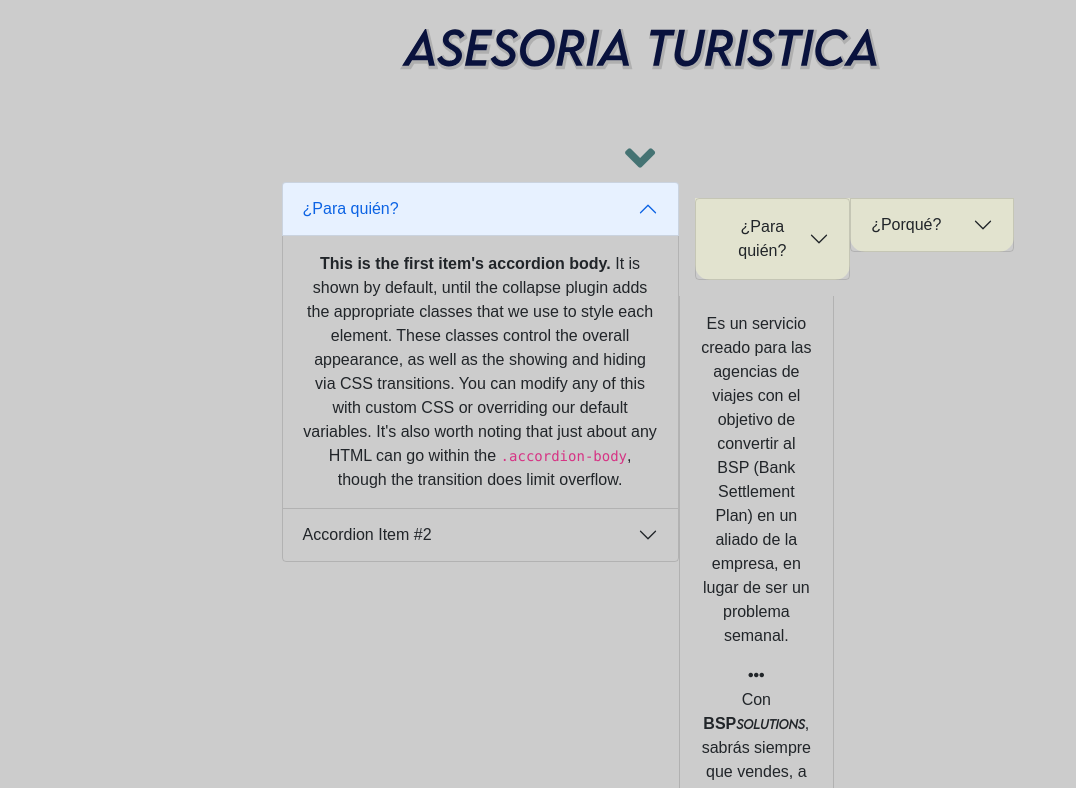
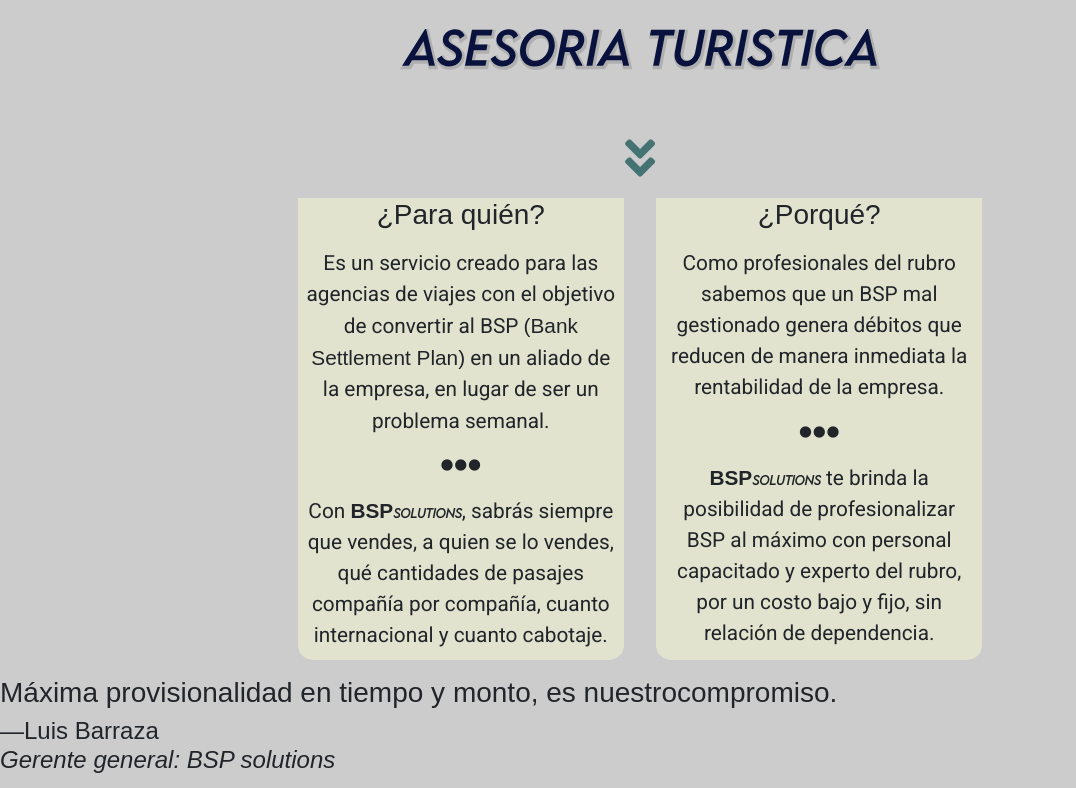
Before and after one commit to JoaPaloBael/bpssolutions, a website: page index.html in a window 1280 px wide. Shown: the part 490-1278 px from the top of the page, without its empty margins (0-1076 px from the left). Drawn offline with nearby package versions, Linux system fonts and the light colour scheme; a web font is replaced by a local one.

Commit message:
index uptodate

```diff
--- a/index.html
+++ b/index.html
@@ -71,131 +71,35 @@
                 alt="Asesoria Turistica">
             <a href="index.html#queEsBSP">
                 <!-- <i id="paraQuien" class="fas fa-chevron-circle-down"></i> -->
-                <i id="queEsBSP" class="fas fa-angle-down"></i>
+                <i id="queEsBSP" class="fas fa-angle-double-down"></i>
             </a>
         </section>
 
         <!-- Que es BSP -->
         <section class="queEsBSP">
             <section class="queEs_textos">
-                <!-- Accordion BS -->
-                <div class="accordion" id="accordionExample">
-                    <div class="accordion-item">
-                        <h2 class="accordion-header queEs_parrafo" id="headingOne">
-                            <button class="accordion-button" type="button" data-bs-toggle="collapse"
-                                data-bs-target="#collapseOne" aria-expanded="true" aria-controls="collapseOne">
-                                ¿Para quién?
-                            </button>
-                        </h2>
-                        <div id="collapseOne" class="accordion-collapse collapse show" aria-labelledby="headingOne"
-                            data-bs-parent="#accordionExample">
-                            <div class="accordion-body">
-                                <strong>This is the first item's accordion body.</strong> It is shown by default, until
-                                the collapse plugin adds the appropriate classes that we use to style each element.
-                                These classes control the overall appearance, as well as the showing and hiding via CSS
-                                transitions. You can modify any of this with custom CSS or overriding our default
-                                variables. It's also worth noting that just about any HTML can go within the
-                                <code>.accordion-body</code>, though the transition does limit overflow.
-                            </div>
-                        </div>
-                    </div>
-                    <div class="accordion-item">
-                        <h2 class="accordion-header" id="headingTwo">
-                            <button class="accordion-button collapsed" type="button" data-bs-toggle="collapse"
-                                data-bs-target="#collapseTwo" aria-expanded="false" aria-controls="collapseTwo">
-                                Accordion Item #2
-                            </button>
-                        </h2>
-                        <div id="collapseTwo" class="accordion-collapse collapse" aria-labelledby="headingTwo"
-                            data-bs-parent="#accordionExample">
-                            <div class="accordion-body">
-                                <p>Es un servicio creado para las agencias de viajes con el objetivo de convertir al
-                                    BSP
-                                    <span>(Bank
-                                        Settlement Plan)</span> en un aliado de la empresa, en lugar de ser un
-                                    problema semanal.
-                                </p>
+                <div class="queEs_parrafo">
+                    <h3>¿Para quién?</h3>
+                    <p>Es un servicio creado para las agencias de viajes con el objetivo de convertir al BSP <span>(Bank
+                            Settlement Plan)</span> en un aliado de la empresa, en lugar de ser un problema semanal.</p>
                     <i class="fas fa-ellipsis-h"></i>
-                                <p>Con <b>BSP<span class="solutions">solutions</span></b>, sabrás siempre que
-                                    vendes, a quien se
-                                    lo
+                    <p>Con <b>BSP<span class="solutions">solutions</span></b>, sabrás siempre que vendes, a quien se lo
                         vendes, qué
                         cantidades de pasajes compañía por
                         compañía, cuanto internacional y cuanto cabotaje.</p>
                 </div>
-                        </div>
-                    </div>
-                </div>
-
-
-
-
-
-
-
-
-                <!-- Accordion BS -->
-                <div class="accordion" id="accordionExample">
-                    <!-- Para quien -->
-                    <div class="accordion-item">
-                        <div class="queEs_parrafo accordion-header" id="headingOne">
-                            <button class="accordion-button collapsed" type="button" data-bs-toggle="collapse"
-                                data-bs-target="#flush-collapseOne" aria-expanded="false"
-                                aria-controls="flush-collapseOne">
-                                ¿Para quién?
-                            </button>
-                        </div>
-                        <div id="collapseOne" class="accordion-collapse collapse show" aria-labelledby="headingOne"
-                            data-bs-parent="#accordionExample">
-                            <div class="accordion-body">
-                                <p>Es un servicio creado para las agencias de viajes con el objetivo de convertir al
-                                    BSP
-                                    <span>(Bank
-                                        Settlement Plan)</span> en un aliado de la empresa, en lugar de ser un
-                                    problema semanal.
-                                </p>
-                                <i class="fas fa-ellipsis-h"></i>
-                                <p>Con <b>BSP<span class="solutions">solutions</span></b>, sabrás siempre que
-                                    vendes, a quien se
-                                    lo
-                                    vendes, qué
-                                    cantidades de pasajes compañía por
-                                    compañía, cuanto internacional y cuanto cabotaje.</p>
-                            </div>
-                        </div>
-                    </div>
-                </div>
-                <!-- Porqué -->
-                <div class="accordion-item">
                 <div class="queEs_parrafo">
-                        <h3 id="headingTwo">
-                            <button class="accordion-button collapsed" type="button" data-bs-toggle="collapse"
-                                data-bs-target="#flush-collapseOne" aria-expanded="false"
-                                aria-controls="flush-collapseOne">
-                                ¿Porqué?
-                            </button>
-                        </h3>
-                        <div id="collapseTwo" class="accordion-collapse collapse" aria-labelledby="flush-headingOne"
-                            data-bs-parent="#accordionFlushExample">
-                            <div class="accordion-body">
-                                <p>Como profesionales del rubro sabemos que un BSP mal gestionado genera débitos que
-                                    reducen
-                                    de
+                    <h3>¿Porqué?</h3>
+                    <p>Como profesionales del rubro sabemos que un BSP mal gestionado genera débitos que reducen de
                         manera
                         inmediata la rentabilidad de la empresa.</p>
                     <i class="fas fa-ellipsis-h"></i>
-                                <p><b>BSP<span class="solutions">solutions</span></b> te brinda la posibilidad de
-                                    profesionalizar
+                    <p><b>BSP<span class="solutions">solutions</span></b> te brinda la posibilidad de profesionalizar
                         BSP al
                         máximo
-                                    con personal capacitado y experto del rubro, por un costo bajo y fijo, sin relación
-                                    de
+                        con personal capacitado y experto del rubro, por un costo bajo y fijo, sin relación de
                         dependencia.
                     </p>
-                            </div>
-                        </div>
-                    </div>
-                </div>
                 </div>
             </section>
 
```
Lines whose indentation alone changed are shown as unchanged.
